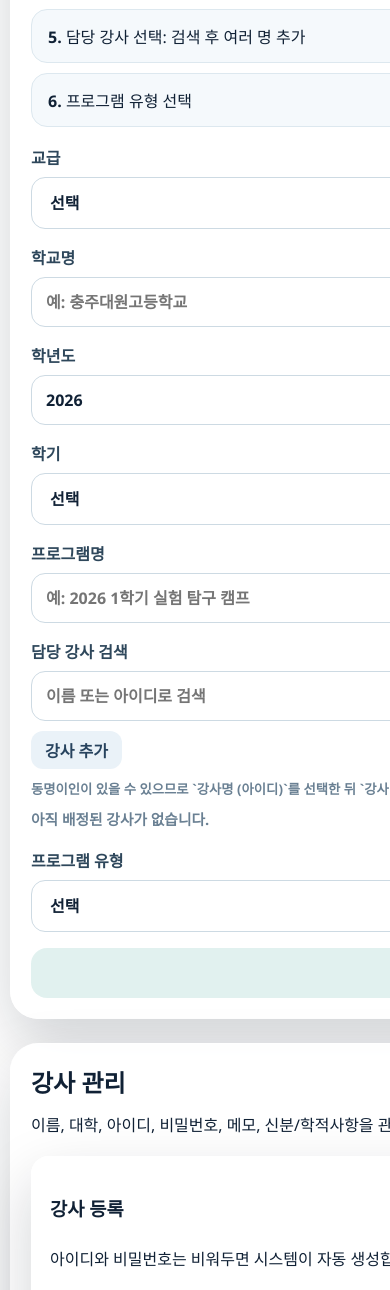
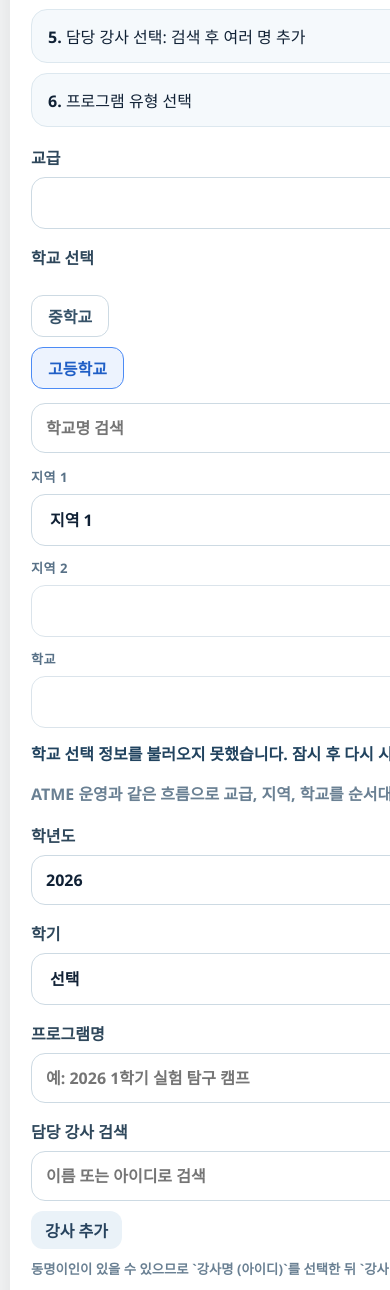
Before and after one commit to moonstar1268/ATME-camp, a Python web app: template templates/admin_dashboard.html in a window 390 px wide; the page is wider, and only the part inside the window is pictured. Shown: the part 1565-2855 px from the top of that part. Run offline with Jinja, Linux system fonts and the light colour scheme; the template is opened without the code that fills it: most values are stand-ins (such as "Sample title", 1, 10 or a date in 2020); lists and menus that the app fills with data are empty.

Commit message:
Add ATME school and curriculum selectors

```diff
--- a/static/app.css
+++ b/static/app.css
@@ -351,6 +351,83 @@
   outline: none;
   border-color: #6baed6;
   box-shadow: 0 0 0 4px rgba(107, 174, 214, 0.18);
+}
+
+.reference-enhancer {
+  display: grid;
+  gap: 14px;
+}
+
+.reference-choice-row {
+  display: flex;
+  flex-wrap: wrap;
+  gap: 10px;
+}
+
+.reference-toggle-button,
+.reference-clear-button {
+  min-height: 42px;
+  border-radius: 12px;
+  border: 1px solid #cddae3;
+  background: #ffffff;
+  color: #365268;
+  font-weight: 700;
+  padding: 0 16px;
+}
+
+.reference-toggle-button.is-active {
+  border-color: #4c8bf5;
+  background: rgba(76, 139, 245, 0.1);
+  color: #1f5ec6;
+}
+
+.reference-search-row {
+  display: grid;
+  gap: 8px;
+}
+
+.reference-select-grid {
+  display: grid;
+  gap: 12px;
+}
+
+.reference-select-grid-school {
+  grid-template-columns: repeat(3, minmax(0, 1fr));
+}
+
+.reference-select-grid-curriculum {
+  grid-template-columns: repeat(3, minmax(0, 1fr));
+}
+
+.reference-select-field {
+  display: grid;
+  gap: 8px;
+}
+
+.reference-select-label {
+  color: #587187;
+  font-size: 0.82rem;
+  font-weight: 700;
+  letter-spacing: 0.04em;
+}
+
+.reference-summary-text,
+.reference-inline-help {
+  margin: 0;
+}
+
+.reference-summary-text {
+  color: #21435f;
+  font-weight: 700;
+}
+
+.reference-inline-help {
+  color: var(--text-soft);
+  line-height: 1.6;
+}
+
+.curriculum-selector-card {
+  position: relative;
 }
 
 .primary-button,
@@ -1167,7 +1244,9 @@
   .grid-two,
   .stats-grid,
   .filter-form,
-  .structured-fields {
+  .structured-fields,
+  .reference-select-grid-school,
+  .reference-select-grid-curriculum {
     grid-template-columns: 1fr;
   }
 
@@ -1224,7 +1303,8 @@
   .section-nav,
   .teacher-picker-controls,
   .teacher-chip,
-  .teacher-assignment-item {
+  .teacher-assignment-item,
+  .reference-choice-row {
     flex-direction: column;
     align-items: flex-start;
   }
--- a/static/app.js
+++ b/static/app.js
@@ -197,4 +197,513 @@
       target.focus();
     });
   });
+
+  const referenceCache = {
+    cities: null,
+    curricula: null,
+    districts: new Map(),
+    schools: new Map(),
+    curriculumUnits: new Map(),
+    curriculumSubUnits: new Map(),
+  };
+
+  const readReferenceData = async (url) => {
+    const response = await fetch(url, {
+      headers: {
+        Accept: "application/json",
+      },
+    });
+    if (!response.ok) {
+      throw new Error(`Request failed: ${url}`);
+    }
+    const payload = await response.json();
+    return Array.isArray(payload?.data) ? payload.data : [];
+  };
+
+  const loadCities = async () => {
+    if (!referenceCache.cities) {
+      referenceCache.cities = await readReferenceData("/references/cities");
+    }
+    return referenceCache.cities;
+  };
+
+  const loadDistricts = async (cityId) => {
+    if (!referenceCache.districts.has(cityId)) {
+      referenceCache.districts.set(
+        cityId,
+        await readReferenceData(`/references/${cityId}/districts`),
+      );
+    }
+    return referenceCache.districts.get(cityId) || [];
+  };
+
+  const loadSchools = async (districtId, schoolLevel) => {
+    const cacheKey = `${districtId}:${schoolLevel}`;
+    if (!referenceCache.schools.has(cacheKey)) {
+      referenceCache.schools.set(
+        cacheKey,
+        await readReferenceData(
+          `/references/${districtId}/schools?schoolLevel=${schoolLevel}`,
+        ),
+      );
+    }
+    return referenceCache.schools.get(cacheKey) || [];
+  };
+
+  const loadCurricula = async () => {
+    if (!referenceCache.curricula) {
+      referenceCache.curricula = await readReferenceData("/references/curricula");
+    }
+    return referenceCache.curricula;
+  };
+
+  const loadCurriculumUnits = async (curriculumId) => {
+    if (!referenceCache.curriculumUnits.has(curriculumId)) {
+      referenceCache.curriculumUnits.set(
+        curriculumId,
+        await readReferenceData(`/references/curricula/${curriculumId}`),
+      );
+    }
+    return referenceCache.curriculumUnits.get(curriculumId) || [];
+  };
+
+  const loadCurriculumSubUnits = async (curriculumUnitId) => {
+    if (!referenceCache.curriculumSubUnits.has(curriculumUnitId)) {
+      referenceCache.curriculumSubUnits.set(
+        curriculumUnitId,
+        await readReferenceData(`/references/curriculumUnit/${curriculumUnitId}`),
+      );
+    }
+    return referenceCache.curriculumSubUnits.get(curriculumUnitId) || [];
+  };
+
+  const setSelectOptions = (select, items, placeholder, config = {}) => {
+    const { valueKey = "id", labelKey = "name", selectedValue = "" } = config;
+    select.innerHTML = "";
+
+    const placeholderOption = document.createElement("option");
+    placeholderOption.value = "";
+    placeholderOption.textContent = placeholder;
+    select.appendChild(placeholderOption);
+
+    items.forEach((item) => {
+      const option = document.createElement("option");
+      option.value = String(item[valueKey] ?? "");
+      option.textContent = item[labelKey] ?? "";
+      if (String(selectedValue) && option.value === String(selectedValue)) {
+        option.selected = true;
+      }
+      select.appendChild(option);
+    });
+  };
+
+  const createReferenceField = (title, select) => {
+    const wrapper = document.createElement("div");
+    wrapper.className = "reference-select-field";
+
+    const label = document.createElement("small");
+    label.className = "reference-select-label";
+    label.textContent = title;
+    wrapper.appendChild(label);
+    wrapper.appendChild(select);
+    return wrapper;
+  };
+
+  const createSelect = (className = "") => {
+    const select = document.createElement("select");
+    if (className) {
+      select.className = className;
+    }
+    return select;
+  };
+
+  const initAdminSchoolSelector = () => {
+    const form = document.querySelector("form[action='/admin/programs']");
+    if (!form) {
+      return;
+    }
+
+    const schoolLevelInput = form.querySelector("select[name='school_level']");
+    const schoolNameInput = form.querySelector("input[name='school_name']");
+    const schoolLevelLabel = schoolLevelInput?.closest("label");
+    const schoolNameLabel = schoolNameInput?.closest("label");
+
+    if (!schoolLevelInput || !schoolNameInput || !schoolNameLabel) {
+      return;
+    }
+    if (schoolNameLabel.querySelector("[data-school-selector-ui]")) {
+      return;
+    }
+
+    if (schoolLevelLabel) {
+      schoolLevelLabel.hidden = true;
+    }
+
+    schoolNameInput.type = "hidden";
+    schoolNameInput.readOnly = true;
+
+    const title = schoolNameLabel.querySelector("span");
+    if (title) {
+      title.textContent = "학교 선택";
+    }
+
+    const selector = document.createElement("div");
+    selector.className = "reference-enhancer school-selector-panel compact-top";
+    selector.dataset.schoolSelectorUi = "true";
+
+    const levelRow = document.createElement("div");
+    levelRow.className = "reference-choice-row";
+
+    const searchRow = document.createElement("div");
+    searchRow.className = "reference-search-row";
+    const searchInput = document.createElement("input");
+    searchInput.type = "text";
+    searchInput.placeholder = "학교명 검색";
+    searchInput.autocomplete = "off";
+    searchRow.appendChild(searchInput);
+
+    const grid = document.createElement("div");
+    grid.className = "reference-select-grid reference-select-grid-school";
+
+    const citySelect = createSelect();
+    const districtSelect = createSelect();
+    const schoolSelect = createSelect();
+    districtSelect.disabled = true;
+    schoolSelect.disabled = true;
+
+    grid.appendChild(createReferenceField("지역 1", citySelect));
+    grid.appendChild(createReferenceField("지역 2", districtSelect));
+    grid.appendChild(createReferenceField("학교", schoolSelect));
+
+    const summary = document.createElement("p");
+    summary.className = "reference-summary-text";
+
+    const help = document.createElement("p");
+    help.className = "reference-inline-help";
+    help.textContent = "ATME 운영과 같은 흐름으로 교급, 지역, 학교를 순서대로 선택하면 프로그램 학교명이 자동 입력됩니다.";
+
+    selector.appendChild(levelRow);
+    selector.appendChild(searchRow);
+    selector.appendChild(grid);
+    selector.appendChild(summary);
+    selector.appendChild(help);
+    schoolNameLabel.appendChild(selector);
+
+    const choices = [
+      { label: "중학교", value: "중학교", apiValue: "MIDDLE" },
+      { label: "고등학교", value: "고등학교", apiValue: "HIGH" },
+    ];
+
+    let currentLevel =
+      choices.find((choice) => choice.value === schoolLevelInput.value)?.value || "고등학교";
+    let schoolOptions = [];
+    let selectedCityName = "";
+    let selectedDistrictName = "";
+
+    const syncLevelButtons = () => {
+      Array.from(levelRow.querySelectorAll("button")).forEach((button) => {
+        button.classList.toggle("is-active", button.dataset.value === currentLevel);
+      });
+      schoolLevelInput.value = currentLevel;
+    };
+
+    const updateSummary = () => {
+      if (schoolNameInput.value) {
+        const segments = [selectedCityName, selectedDistrictName, schoolNameInput.value].filter(Boolean);
+        summary.textContent = `선택된 학교: ${segments.join(" > ")}`;
+        return;
+      }
+      summary.textContent = "선택된 학교가 아직 없습니다.";
+    };
+
+    const renderSchoolOptions = () => {
+      const keyword = searchInput.value.trim().toLowerCase();
+      const filteredOptions = schoolOptions.filter((item) =>
+        String(item.name || "")
+          .toLowerCase()
+          .includes(keyword),
+      );
+      setSelectOptions(schoolSelect, filteredOptions, filteredOptions.length ? "학교 선택" : "학교 없음", {
+        valueKey: "schoolId",
+        labelKey: "name",
+      });
+      schoolSelect.disabled = filteredOptions.length === 0;
+    };
+
+    const resetSchoolSelection = () => {
+      schoolOptions = [];
+      schoolNameInput.value = "";
+      setSelectOptions(schoolSelect, [], "학교 선택");
+      schoolSelect.disabled = true;
+      updateSummary();
+    };
+
+    const loadSchoolOptionsForDistrict = async () => {
+      const districtId = districtSelect.value;
+      resetSchoolSelection();
+      if (!districtId) {
+        return;
+      }
+      const choice = choices.find((item) => item.value === currentLevel) || choices[1];
+      schoolOptions = await loadSchools(districtId, choice.apiValue);
+      renderSchoolOptions();
+    };
+
+    choices.forEach((choice) => {
+      const button = document.createElement("button");
+      button.type = "button";
+      button.className = "reference-toggle-button";
+      button.dataset.value = choice.value;
+      button.textContent = choice.label;
+      button.addEventListener("click", async () => {
+        currentLevel = choice.value;
+        syncLevelButtons();
+        await loadSchoolOptionsForDistrict();
+      });
+      levelRow.appendChild(button);
+    });
+
+    citySelect.addEventListener("change", async () => {
+      const cityId = citySelect.value;
+      selectedCityName = citySelect.options[citySelect.selectedIndex]?.textContent || "";
+      selectedDistrictName = "";
+      setSelectOptions(districtSelect, [], cityId ? "불러오는 중..." : "지역 2");
+      districtSelect.disabled = !cityId;
+      resetSchoolSelection();
+      if (!cityId) {
+        updateSummary();
+        return;
+      }
+      try {
+        const districts = await loadDistricts(cityId);
+        setSelectOptions(districtSelect, districts, "지역 2", {
+          valueKey: "districtId",
+          labelKey: "name",
+        });
+      } catch (error) {
+        districtSelect.disabled = true;
+        summary.textContent = "지역 정보를 불러오지 못했습니다. 잠시 후 다시 시도해 주세요.";
+      }
+      updateSummary();
+    });
+
+    districtSelect.addEventListener("change", async () => {
+      selectedDistrictName =
+        districtSelect.options[districtSelect.selectedIndex]?.textContent || "";
+      try {
+        await loadSchoolOptionsForDistrict();
+      } catch (error) {
+        summary.textContent = "학교 목록을 불러오지 못했습니다. 잠시 후 다시 시도해 주세요.";
+      }
+      updateSummary();
+    });
+
+    schoolSelect.addEventListener("change", () => {
+      schoolNameInput.value =
+        schoolSelect.options[schoolSelect.selectedIndex]?.textContent || "";
+      updateSummary();
+    });
+
+    searchInput.addEventListener("input", () => {
+      renderSchoolOptions();
+      if (schoolNameInput.value) {
+        const stillExists = Array.from(schoolSelect.options).some(
+          (option) => option.textContent === schoolNameInput.value,
+        );
+        if (!stillExists) {
+          schoolNameInput.value = "";
+        }
+      }
+      updateSummary();
+    });
+
+    setSelectOptions(citySelect, [], "지역 1");
+    updateSummary();
+    syncLevelButtons();
+
+    loadCities()
+      .then((cities) => {
+        setSelectOptions(citySelect, cities, "지역 1", {
+          valueKey: "cityId",
+          labelKey: "name",
+        });
+      })
+      .catch(() => {
+        summary.textContent = "학교 선택 정보를 불러오지 못했습니다. 잠시 후 다시 시도해 주세요.";
+      });
+  };
+
+  const initStudentCurriculumSelectors = () => {
+    const form = document.querySelector("form[action='/student/submit']");
+    if (!form) {
+      return;
+    }
+
+    form.querySelectorAll("input[name^='linked_subject_']").forEach((subjectInput) => {
+      const suffix = subjectInput.name.replace("linked_subject_", "");
+      const unitInput =
+        form.querySelector(`input[name='linked_unit_${suffix}']`) ||
+        form.querySelector(`textarea[name='linked_unit_${suffix}']`);
+      const subjectCard = subjectInput.closest("label");
+      const unitCard = unitInput?.closest("label");
+
+      if (!unitInput || !subjectCard || !unitCard) {
+        return;
+      }
+      if (subjectCard.querySelector("[data-curriculum-selector-ui]")) {
+        return;
+      }
+
+      subjectCard.classList.add("curriculum-selector-card");
+      unitCard.hidden = true;
+
+      if (subjectInput.tagName === "INPUT") {
+        subjectInput.type = "hidden";
+      } else {
+        subjectInput.hidden = true;
+      }
+      if (unitInput.tagName === "INPUT") {
+        unitInput.type = "hidden";
+      } else {
+        unitInput.hidden = true;
+      }
+
+      const caption = subjectCard.querySelector("span");
+      if (caption) {
+        caption.textContent = `교과/단원 선택 ${suffix}`;
+      }
+
+      const selector = document.createElement("div");
+      selector.className = "reference-enhancer curriculum-selector-panel compact-top";
+      selector.dataset.curriculumSelectorUi = "true";
+
+      const grid = document.createElement("div");
+      grid.className = "reference-select-grid reference-select-grid-curriculum";
+
+      const subjectSelect = createSelect();
+      const unitGroupSelect = createSelect();
+      const subUnitSelect = createSelect();
+      unitGroupSelect.disabled = true;
+      subUnitSelect.disabled = true;
+
+      grid.appendChild(createReferenceField("교과", subjectSelect));
+      grid.appendChild(createReferenceField("대단원", unitGroupSelect));
+      grid.appendChild(createReferenceField("세부 단원", subUnitSelect));
+
+      const summary = document.createElement("p");
+      summary.className = "reference-summary-text";
+
+      const help = document.createElement("p");
+      help.className = "reference-inline-help";
+      help.textContent = "ATME 운영과 같은 흐름으로 교과, 대단원, 세부 단원을 선택하면 질문지에 자동 반영됩니다.";
+
+      const clearButton = document.createElement("button");
+      clearButton.type = "button";
+      clearButton.className = "reference-clear-button";
+      clearButton.textContent = "선택 초기화";
+
+      selector.appendChild(grid);
+      selector.appendChild(summary);
+      selector.appendChild(help);
+      selector.appendChild(clearButton);
+      subjectCard.appendChild(selector);
+
+      const updateSummary = () => {
+        if (subjectInput.value && unitInput.value) {
+          summary.textContent = `선택된 교과/단원: ${subjectInput.value} > ${unitInput.value}`;
+          return;
+        }
+        if (subjectInput.value) {
+          summary.textContent = `선택된 교과: ${subjectInput.value}`;
+          return;
+        }
+        summary.textContent = "선택된 교과/단원이 아직 없습니다.";
+      };
+
+      const resetSubUnits = () => {
+        unitInput.value = "";
+        subUnitSelect.disabled = true;
+        setSelectOptions(subUnitSelect, [], "세부 단원");
+        updateSummary();
+      };
+
+      const resetUnitGroups = () => {
+        resetSubUnits();
+        unitGroupSelect.disabled = true;
+        setSelectOptions(unitGroupSelect, [], "대단원");
+      };
+
+      subjectSelect.addEventListener("change", async () => {
+        const selectedOption = subjectSelect.options[subjectSelect.selectedIndex];
+        subjectInput.value = selectedOption?.textContent === "교과" ? "" : selectedOption?.textContent || "";
+        resetUnitGroups();
+        if (!subjectSelect.value) {
+          updateSummary();
+          return;
+        }
+        try {
+          const bigUnits = await loadCurriculumUnits(subjectSelect.value);
+          unitGroupSelect.disabled = false;
+          setSelectOptions(unitGroupSelect, bigUnits, "대단원", {
+            valueKey: "curriculumUnitId",
+            labelKey: "curriculumUnitName",
+          });
+        } catch (error) {
+          summary.textContent = "대단원 목록을 불러오지 못했습니다. 잠시 후 다시 시도해 주세요.";
+        }
+        updateSummary();
+      });
+
+      unitGroupSelect.addEventListener("change", async () => {
+        resetSubUnits();
+        if (!unitGroupSelect.value) {
+          updateSummary();
+          return;
+        }
+        try {
+          const subUnits = await loadCurriculumSubUnits(unitGroupSelect.value);
+          subUnitSelect.disabled = false;
+          setSelectOptions(subUnitSelect, subUnits, "세부 단원", {
+            valueKey: "curriculumSubUnitId",
+            labelKey: "curriculumSubUnitName",
+          });
+        } catch (error) {
+          summary.textContent = "세부 단원 목록을 불러오지 못했습니다. 잠시 후 다시 시도해 주세요.";
+        }
+      });
+
+      subUnitSelect.addEventListener("change", () => {
+        unitInput.value =
+          subUnitSelect.options[subUnitSelect.selectedIndex]?.textContent === "세부 단원"
+            ? ""
+            : subUnitSelect.options[subUnitSelect.selectedIndex]?.textContent || "";
+        updateSummary();
+      });
+
+      clearButton.addEventListener("click", () => {
+        subjectInput.value = "";
+        unitInput.value = "";
+        subjectSelect.value = "";
+        resetUnitGroups();
+        updateSummary();
+      });
+
+      setSelectOptions(subjectSelect, [], "교과");
+      updateSummary();
+
+      loadCurricula()
+        .then((curricula) => {
+          setSelectOptions(subjectSelect, curricula, "교과", {
+            valueKey: "curriculumId",
+            labelKey: "curriculumName",
+          });
+        })
+        .catch(() => {
+          summary.textContent = "교과 목록을 불러오지 못했습니다. 잠시 후 다시 시도해 주세요.";
+        });
+    });
+  };
+
+  initAdminSchoolSelector();
+  initStudentCurriculumSelectors();
 });
```
Also changed, not shown: app.py (+113 -0 lines).
